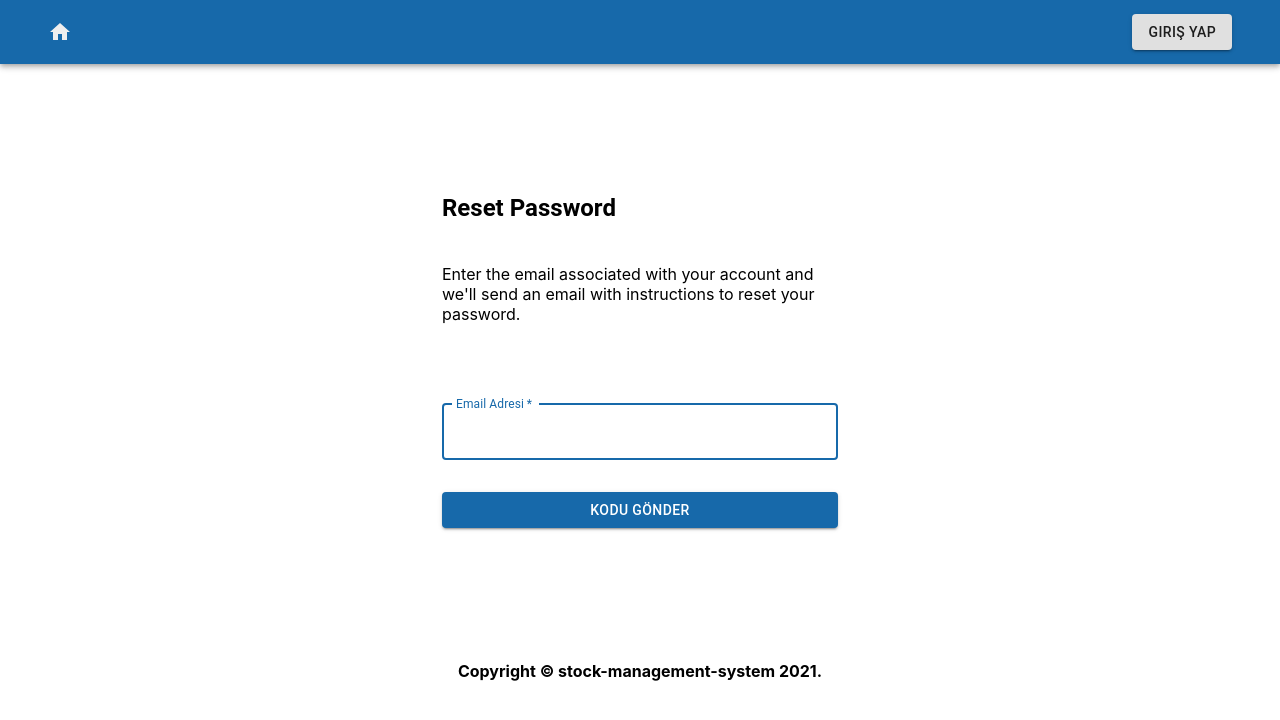
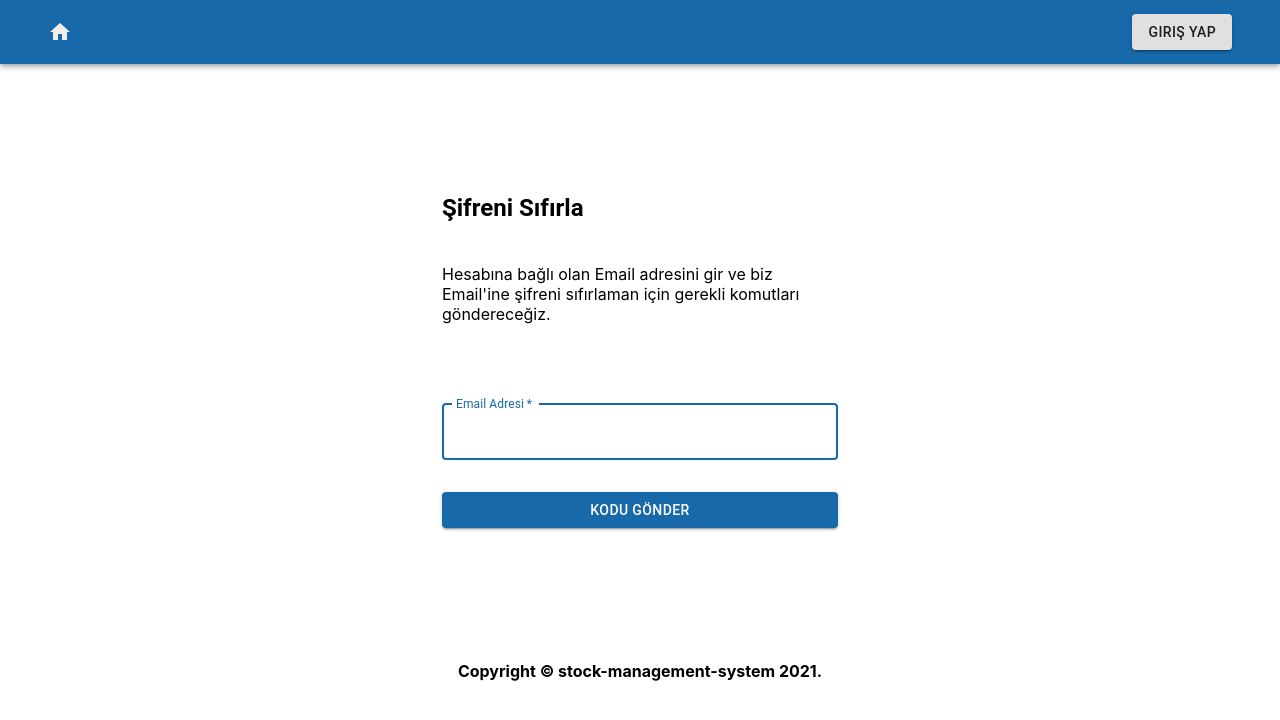
Before and after one commit to emreturgutce/stock-management-client, a React (Create React App) app: page /forgot-password in a window 1280 px wide. Shown: the top 720 px of the page. Built offline with nearby package versions, Linux system fonts and the light colour scheme; no server answers.

Commit message:
forgot password texts translated Turkish

```diff
--- a/src/pages/forgot-password.js
+++ b/src/pages/forgot-password.js
@@ -68,14 +68,14 @@ const ForgotPassword = () => {
 				<Grid container spacing={3}>
 					<Grid item style={{ width: '100%' }}>
 						<Typography variant='h5' style={{ fontWeight: 700 }}>
-							Reset Password
+							Şifreni Sıfırla
 						</Typography>
 					</Grid>
 					<Grid item style={{ width: '100%' }}>
 						<p>
-							Enter the email associated with your account and
-							we'll send an email with instructions to reset your
-							password.
+							Hesabına bağlı olan Email adresini gir ve biz
+							Email'ine şifreni sıfırlaman için gerekli komutları
+							göndereceğiz.
 						</p>
 					</Grid>
 
```
